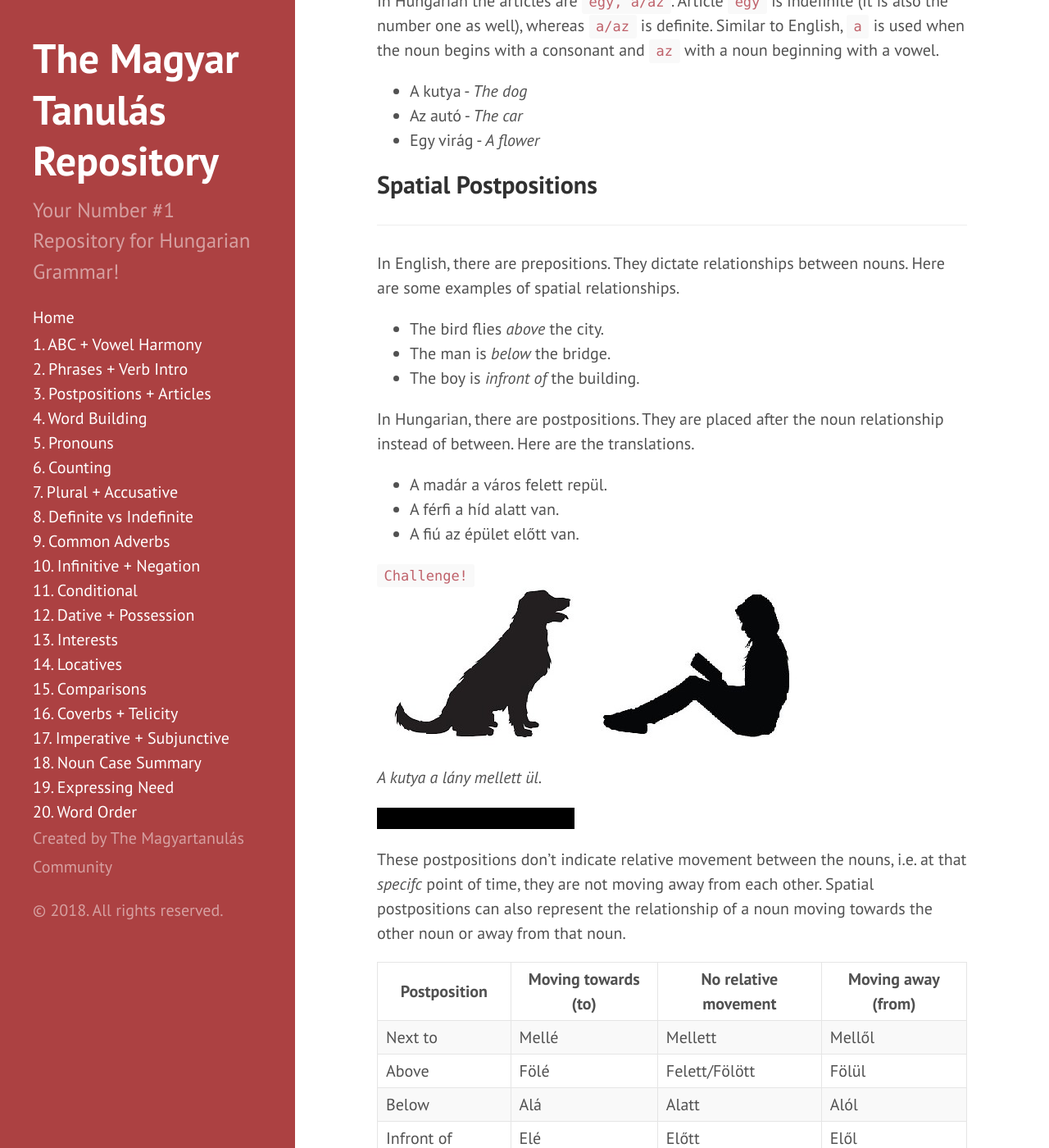
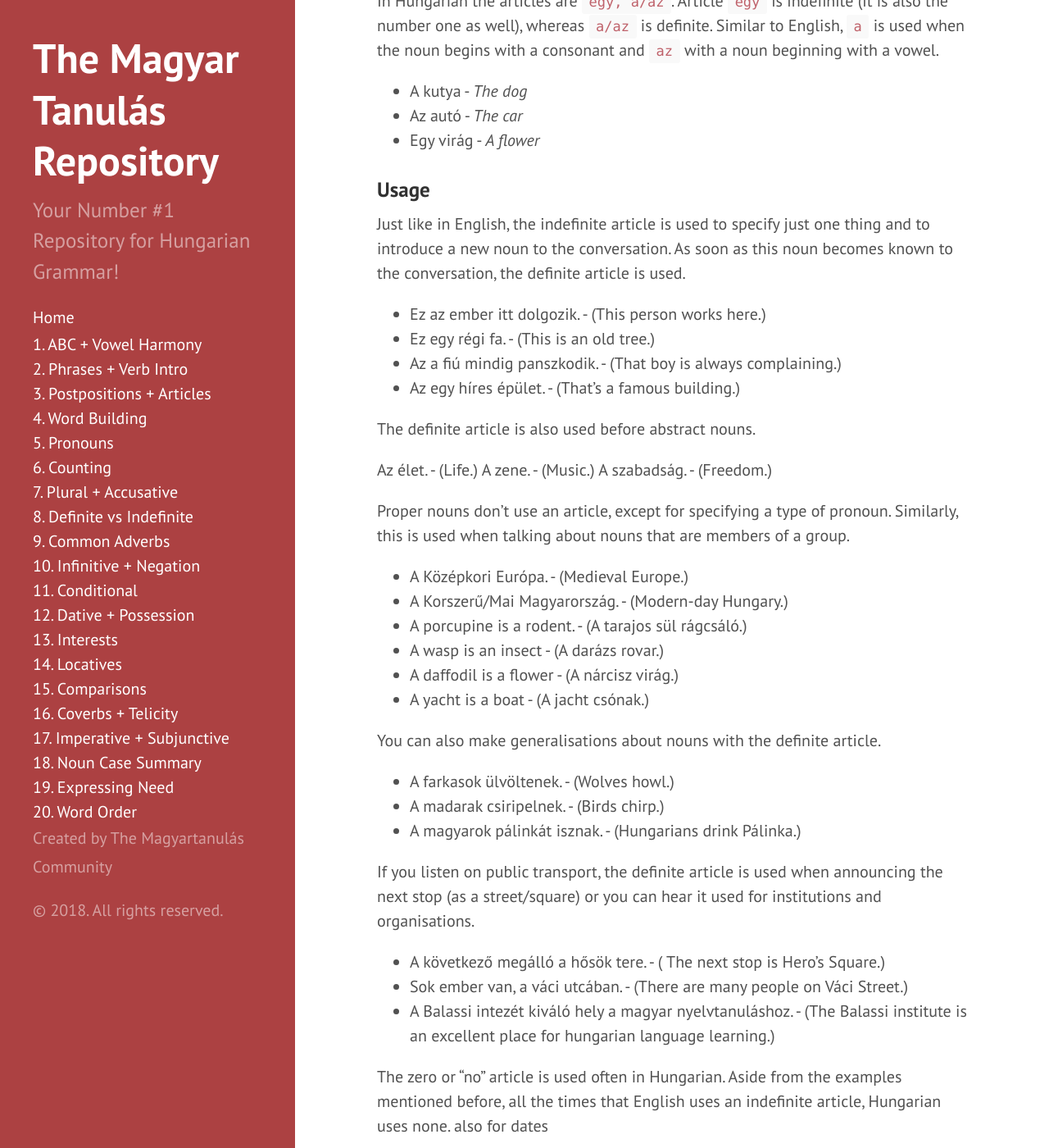
Before and after one commit to Magyartanulas/magyartanulas.github.io, a Jekyll site: the page built from postpositions_articles.md, in a window 1280 px wide and 1400 px high, scrolled down 530 px. Shown: the whole window at 82% size. Built offline with Jekyll 4.4.1, drawn with Linux system fonts in a browser that asks for light colours; Markdown is read by kramdown in place of the engine named in the settings; some of the changed text lies outside the part shown.

Commit message:
Update postpositions_articles.md

```diff
--- a/postpositions_articles.md
+++ b/postpositions_articles.md
@@ -20,6 +20,56 @@ Similar to English, `a` is used when the noun begins with a consonant and `az` w
 * A kutya - *The dog*
 * Az autó - *The car*
 * Egy virág - *A flower*
+
+### Usage
+
+Just like in English, the indefinite article is used to specify just one thing and to introduce a new noun to the conversation. As soon as this noun becomes known to the conversation, the definite article is used.
+
+* Ez az ember itt dolgozik. - (This person works here.)
+* Ez egy régi fa. - (This is an old tree.)
+* Az a fiú mindig panszkodik. - (That boy is always complaining.)
+* Az egy híres épület. - (That's a famous building.)
+
+The definite article is also used before abstract nouns.
+
+Az élet. - (Life.)
+A zene. - (Music.)
+A szabadság. - (Freedom.)
+
+Proper nouns don't use an article, except for specifying a type of pronoun. Similarly, this is used when talking about nouns that are members of a group.
+
+* A Középkori Európa. - (Medieval Europe.)
+* A Korszerű/Mai Magyarország. - (Modern-day Hungary.)
+* A porcupine is a rodent. - (A tarajos sül rágcsáló.)
+* A wasp is an insect - (A darázs rovar.)
+* A daffodil is a flower - (A nárcisz virág.)
+* A yacht is a boat - (A jacht csónak.)
+
+You can also make generalisations about nouns with the definite article.
+
+* A farkasok ülvöltenek. - (Wolves howl.)
+* A madarak csiripelnek. - (Birds chirp.)
+* A magyarok pálinkát isznak. - (Hungarians drink Pálinka.)
+
+If you listen on public transport, the definite article is used when announcing the next stop (as a street/square) or you can hear it used for institutions and organisations.
+
+* A következő megálló a hősök tere. - ( The next stop is Hero's Square.)
+* Sok ember van, a váci utcában. - (There are many people on Váci Street.)
+* A Balassi intezét kiváló hely a magyar nyelvtanuláshoz. - (The Balassi institute is an excellent place for hungarian language learning.)
+
+The zero or "no" article is used often in Hungarian. Aside from the examples mentioned before, all  the times that English uses an indefinite article, Hungarian uses none. also for dates
+
+* Ma Március 23 van. - (Today is March the 23rd.)
+* Nyelvtanár vagyok. - (I am a language teacher.)
+* Tűz van! - (There's a fire!)
+* Kicsit jobb lesz holnap. - (It will be a little better tomorrow.)
+* Szép munkát csinálsz! - (You're doing a nice job!)
+* Kérsz kólát? - (Would you like some coke? lit. You ask for coke?)
+
+`Challenge!`
+![tűzőgép](https://magyartanulas.github.io/public/tűzőgép.png)
+
+*Itt van Éva, ő titkárnő. Keres egy tűzőgépet. Amikor megtalálta a tűzőgépet, boldog volt.*
 
 ## Spatial Postpositions
 ---
```
